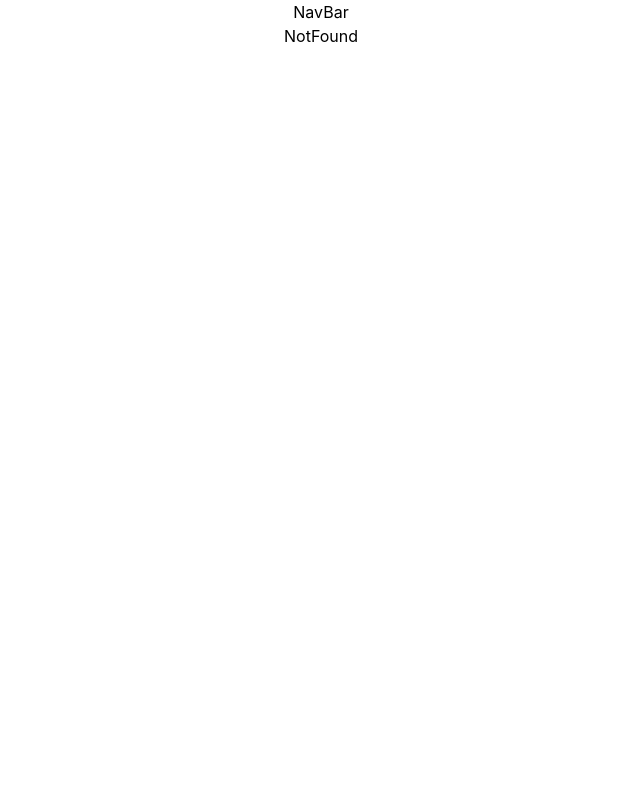
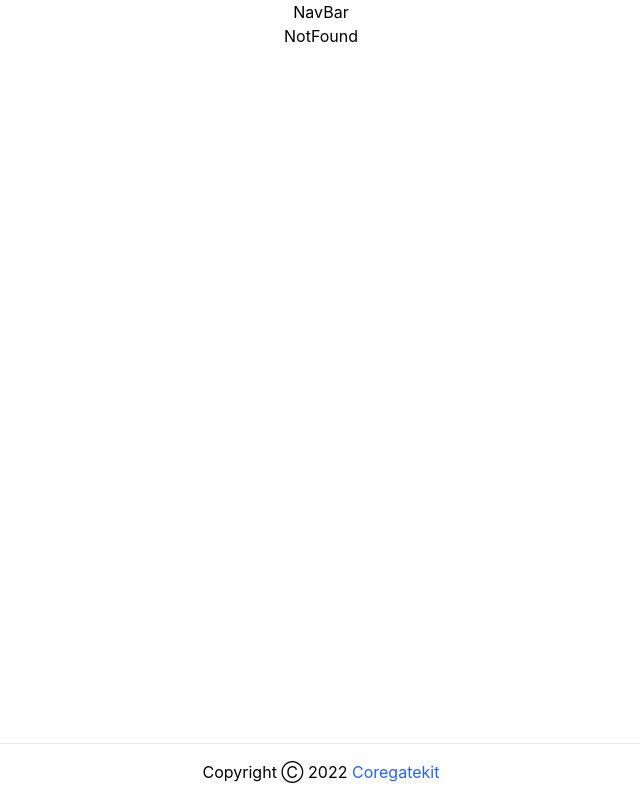
Before and after one commit to coregatekit/react-cooking, a React (Create React App) app: page /menu/1 in a window 1280 px wide. Shown: the whole page, without its empty margins (319-959 px from the left). Built offline with nearby package versions, Linux system fonts and the light colour scheme.

Commit message:
🎨 Implement footer

```diff
--- a/src/App.tsx
+++ b/src/App.tsx
@@ -1,7 +1,9 @@
 import React from "react";
 import { BrowserRouter, Routes, Route } from "react-router-dom";
 import "./App.css";
+
 import NavBar from "./components/NavBar";
+import Footer from "./components/Footer";
 
 import Home from "./pages/Home";
 import Menu from "./pages/Menu";
@@ -19,6 +21,7 @@ function App() {
           <Route path="search" element={<Search />} />
           <Route path=":id" element={<Menu />} />
         </Routes>
+        <Footer />
       </BrowserRouter>
     </div>
   );
--- /dev/null
+++ b/src/components/Footer.tsx
@@ -0,0 +1,17 @@
+import React from "react";
+
+function Footer() {
+  return (
+    <div className="absolute bottom-0 w-full mx-auto">
+      <hr />
+      <div className="mx-auto p-4">
+        Copyright Ⓒ 2022{" "}
+        <span>
+          <a className="text-blue-600 hover:text-orange-600" href="https://github.com/coregatekit">Coregatekit</a>
+        </span>
+      </div>
+    </div>
+  );
+}
+
+export default Footer;
```
